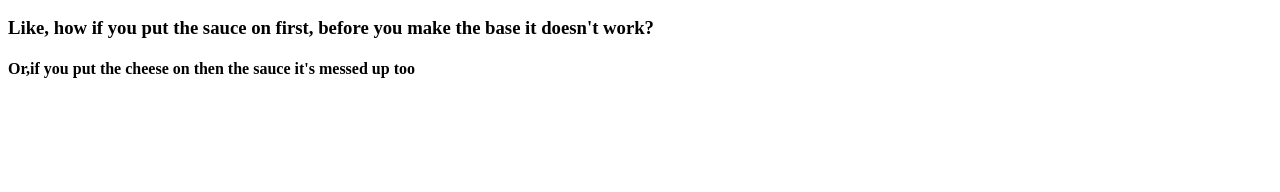
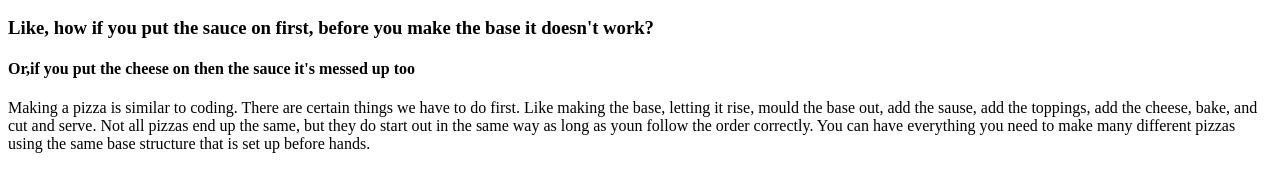
Before and after one commit to MaoH2058/wk2-ws, a plain HTML site: page index.html in a window 1280 px wide. Shown: the part 110-302 px from the top of the page. Drawn offline with Linux system fonts and the light colour scheme.

Commit message:
Update index.html

```diff
--- a/index.html
+++ b/index.html
@@ -13,5 +13,14 @@
     <h2>Yeah, but have you really thought about it?</h2>
     <h3>Like, how if you put the sauce on first, before you make the base it doesn't work?</h3>
     <h4>Or,if you put the cheese on then the sauce it's messed up too</h4>
+<!-- Add some copy here -->
+    <p>Making a pizza is similar to coding. There are certain things we have to
+        do first. Like making the base, letting it rise, mould the base out,
+        add the sause, add the toppings, add the cheese, bake, and cut and serve.
+        Not all pizzas end up the same, but they do start out in the same way
+        as long as youn follow the order correctly. You can have everything
+        you need to make many different pizzas using the same base structure
+        that is set up before hands.
+    </p>
 </body>
 </html>
```
